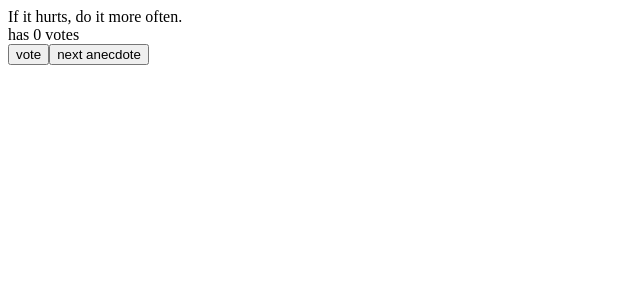
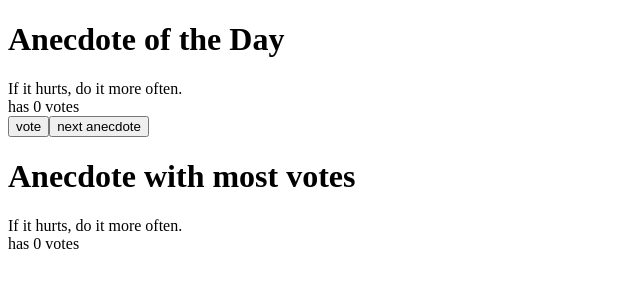
Before and after one commit to Mingtendo/fullstackopen, a React (Create React App) app in the folder part_1/anecdotes/: page / in a window 1280 px wide. Shown: the top 300 px of the page, without its empty margins (0-640 px from the left). Built offline with nearby package versions, Linux system fonts and the light colour scheme.

Commit message:
Added message to log the new most voted quote.

```diff
--- a/part_1/anecdotes/src/App.js
+++ b/part_1/anecdotes/src/App.js
@@ -16,29 +16,56 @@ const App = () =>
 
 	const [selected, setSelected] = useState(0)
 	const [votes, setVotes] = useState(new Array(anecdotes.length).fill(0))
+	const [mostVoted, setMostVoted] = useState(0)
 
 	const newQuote = () => () =>
 	{
 		setSelected(Math.floor(Math.random()*anecdotes.length))
+		fetchMax()
+	}
+
+	const fetchMax = () =>
+	{
+		let max = 0
+		let maxIndex = 0
+
+		for (let i = 0; i < votes.length; i++)
+		{
+			if (votes[i] > max)
+			{
+				max = votes[i]
+				maxIndex = i
+			}
+		}
+		console.log("New most upvoted quote is: "+maxIndex)
+		setMostVoted(maxIndex)
 	}
 
 	const vote = (quote) => () =>
 	{
 		const copy = [...votes]
+		const newCount = copy[quote]+1
 		copy[quote] += 1
-		const newCount = copy[quote]+1
 		console.log("Votes for quote "+quote+" increased by one: "+ newCount)
 		setVotes(copy)
+		fetchMax()
 	}
 
 	return (
 		<div>
+			<h1>Anecdote of the Day</h1>
 			{anecdotes[selected]}
 			<br/>
 			has {votes[selected]} votes
 			<br/>
 			<button onClick={vote(selected)}>vote</button>
 			<button onClick={newQuote()}>next anecdote</button>
+			<br/>
+
+			<h1>Anecdote with most votes</h1>
+			{anecdotes[mostVoted]}
+			<br/>
+			has {votes[mostVoted]} votes
 		</div>
 	)
 }
```
